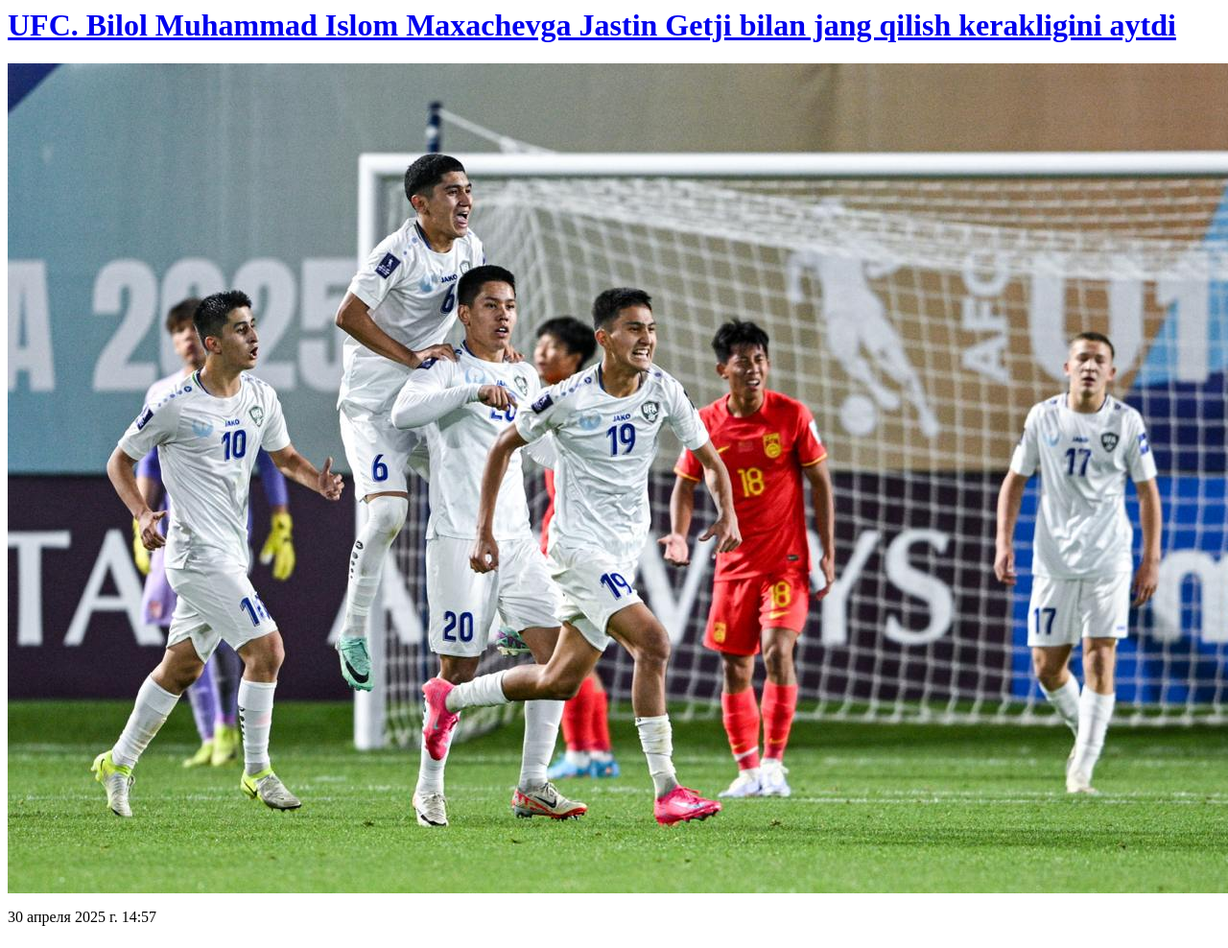
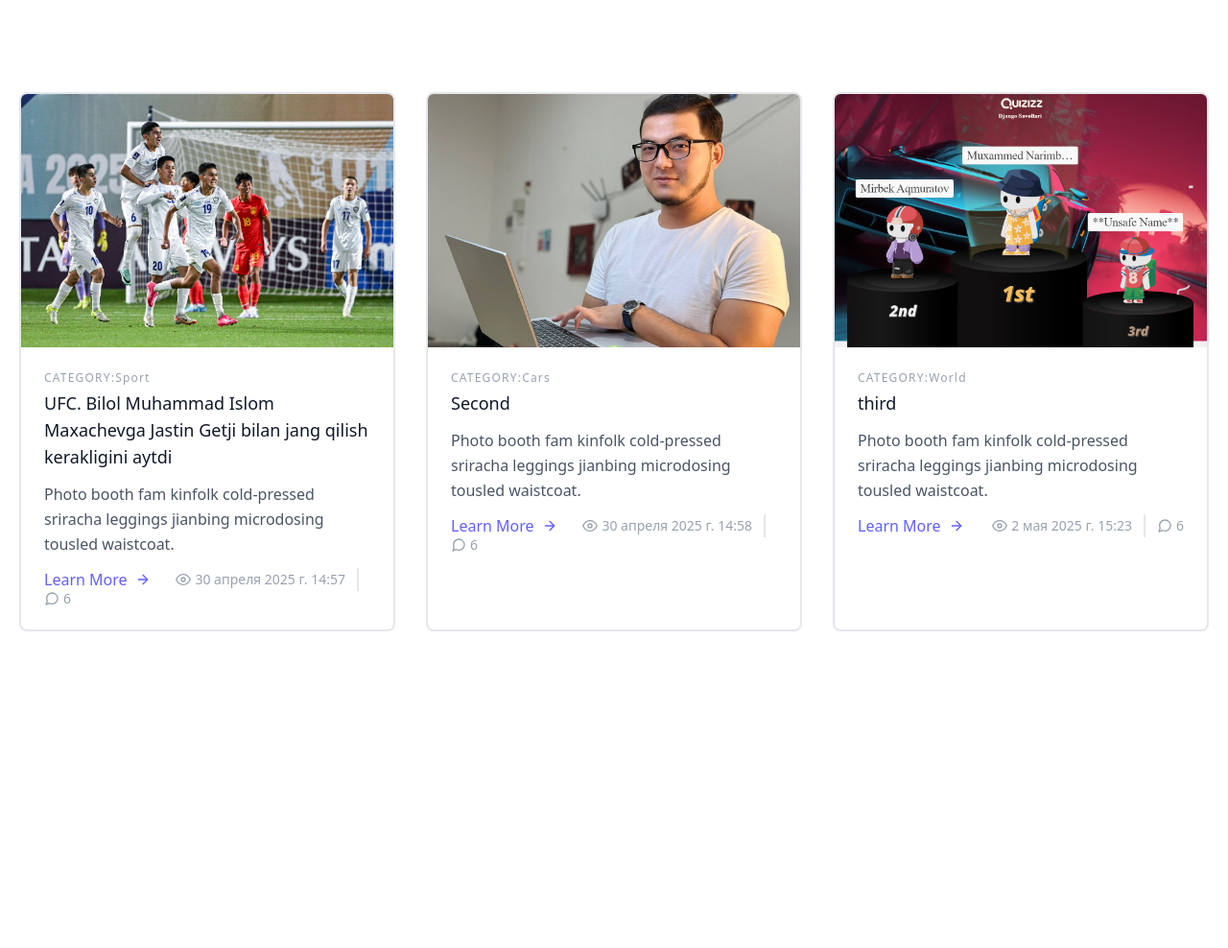
Before and after one commit to Rasul0819/newswithpy12, a Django app: page / in a window 1280 px wide; the page is wider, and only the part inside the window is pictured. Shown: the top 988 px of that part at 96% size. After the commit the page ends 658 px from the top of that part, so only its background shows below. Run offline with Django 4.2, Linux system fonts and the light colour scheme; data comes from the database, SQL or seed files in the repository.

Commit message:
homega style qosildi

```diff
--- a/templates/home.html
+++ b/templates/home.html
@@ -1,5 +1,57 @@
-{% for i in news %}
-    <a href="{% url 'detail' i.id %}">  <h1>{{i.title}}</h1>  </a>
-    <img src="{{i.image.url}}" alt="">
-    <p>{{i.pub_date}}</p>
-{% endfor %}
+
+<!DOCTYPE html>
+<html lang="en">
+<head>
+    <meta charset="UTF-8">
+    <meta name="viewport" content="width=device-width, initial-scale=1.0">
+    <title>Document</title>
+    <script src="https://cdn.jsdelivr.net/npm/@tailwindcss/browser@4"></script>
+</head>
+<body>
+
+    <section class="text-gray-600 body-font">
+
+        <div class="container px-5 py-24 mx-auto">
+
+          <div class="flex flex-wrap -m-4">
+            {% for i in news %}
+            <div class="p-4 md:w-1/3">
+              <div class="h-full border-2 border-gray-200 border-opacity-60 rounded-lg overflow-hidden">
+                <img  class="lg:h-66 md:h-56 w-full object-cover object-center" src="{{i.image.url}}" alt="blog">
+                <div class="p-6">
+                  <h2 class="tracking-widest text-xs title-font font-medium text-gray-400 mb-1">CATEGORY:{{i.category}}</h2>
+                  <h1 class="title-font text-lg font-medium text-gray-900 mb-3">{{i.title}}</h1>
+                  <p class="leading-relaxed mb-3">Photo booth fam kinfolk cold-pressed sriracha leggings jianbing microdosing tousled waistcoat.</p>
+                  <div class="flex items-center flex-wrap ">
+                    <a class="text-indigo-500 inline-flex items-center md:mb-2 lg:mb-0">Learn More
+                      <svg class="w-4 h-4 ml-2" viewBox="0 0 24 24" stroke="currentColor" stroke-width="2" fill="none" stroke-linecap="round" stroke-linejoin="round">
+                        <path d="M5 12h14"></path>
+                        <path d="M12 5l7 7-7 7"></path>
+                      </svg>
+                    </a>
+                    <span class="text-gray-400 mr-3 inline-flex items-center lg:ml-auto md:ml-0 ml-auto leading-none text-sm pr-3 py-1 border-r-2 border-gray-200">
+                      <svg class="w-4 h-4 mr-1" stroke="currentColor" stroke-width="2" fill="none" stroke-linecap="round" stroke-linejoin="round" viewBox="0 0 24 24">
+                        <path d="M1 12s4-8 11-8 11 8 11 8-4 8-11 8-11-8-11-8z"></path>
+                        <circle cx="12" cy="12" r="3"></circle>
+                      </svg>{{i.pub_date}}
+                    </span>
+                    <span class="text-gray-400 inline-flex items-center leading-none text-sm">
+                      <svg class="w-4 h-4 mr-1" stroke="currentColor" stroke-width="2" fill="none" stroke-linecap="round" stroke-linejoin="round" viewBox="0 0 24 24">
+                        <path d="M21 11.5a8.38 8.38 0 01-.9 3.8 8.5 8.5 0 01-7.6 4.7 8.38 8.38 0 01-3.8-.9L3 21l1.9-5.7a8.38 8.38 0 01-.9-3.8 8.5 8.5 0 014.7-7.6 8.38 8.38 0 013.8-.9h.5a8.48 8.48 0 018 8v.5z"></path>
+                      </svg>6
+                    </span>
+                  </div>
+                </div>
+              </div>
+            </div>
+            {% endfor %}
+            </div>
+
+        </div>
+
+
+
+      </section>
+
+</body>
+</html>
```
